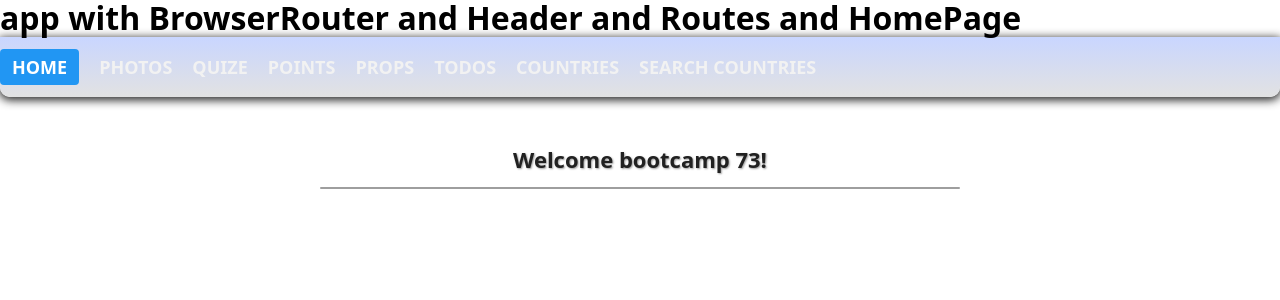
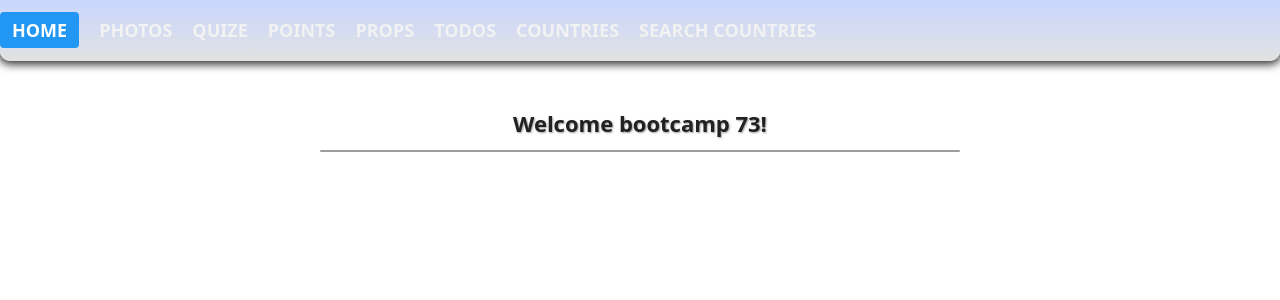
Before and after one commit to dykyys/react-73, a React (Vite) app: page / in a window 1280 px wide. Shown: the top 300 px of the page. Built offline with nearby package versions, Linux system fonts and the light colour scheme; what pexels would draw is missing.

Commit message:
with out fetchImages

```diff
--- a/src/App.jsx
+++ b/src/App.jsx
@@ -12,7 +12,7 @@ import SearchCountries from './pages/SearchCountries/SearchCounties';
 function App() {
   return (
     <>
-      <h1>app with BrowserRouter and Header and Routes and HomePage</h1>
+      {/* <h1>app with BrowserRouter and Header and Routes and HomePage</h1> */}
       <Header />
       <Routes>
         <Route path="/" element={<HomePage />} />
--- a/src/pages/Photos/Photos.jsx
+++ b/src/pages/Photos/Photos.jsx
@@ -27,11 +27,11 @@ const Photos = () => {
     const fetchData = async () => {
       try {
         setIsLoading(true);
-        const res = await fetchImages(query, page);
-        if (!res.photos.length) {
-          setIsEmpty(true);
-          return;
-        }
+        // const res = await fetchImages(query, page);
+        // if (!res.photos.length) {
+        //   setIsEmpty(true);
+        //   return;
+        // }
         // setPhotos((prev) => [...prev, ...res.photos]);
         // setShowLoadMore(page < Math.ceil(res.total_results / res.per_page));
       } catch (error) {
```
